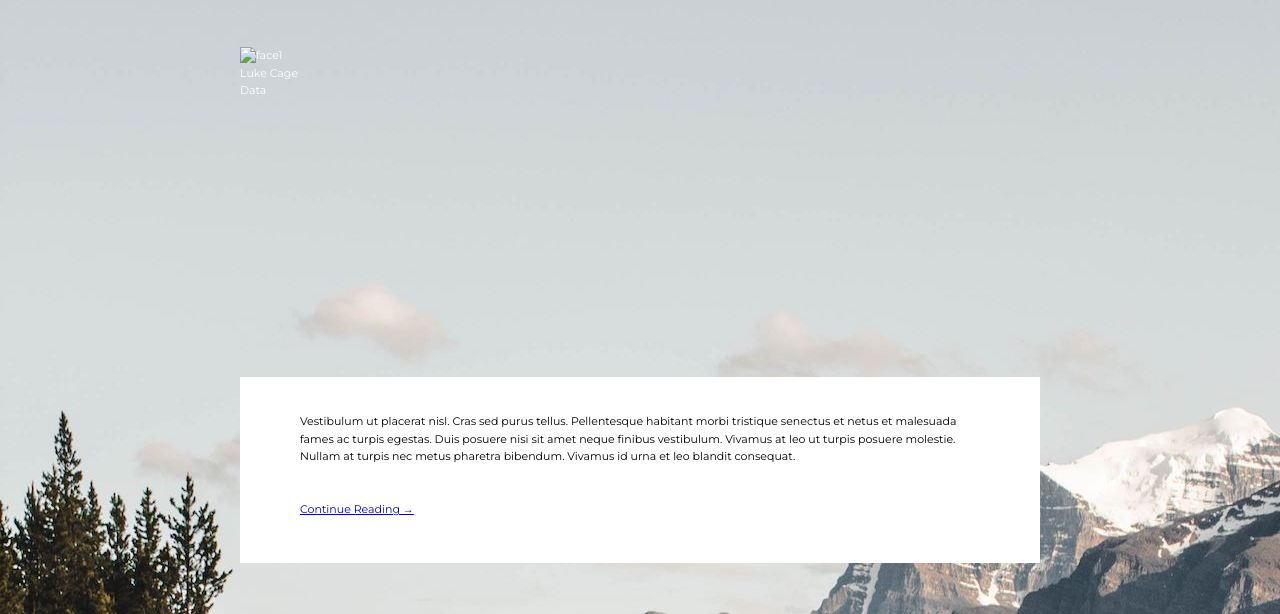
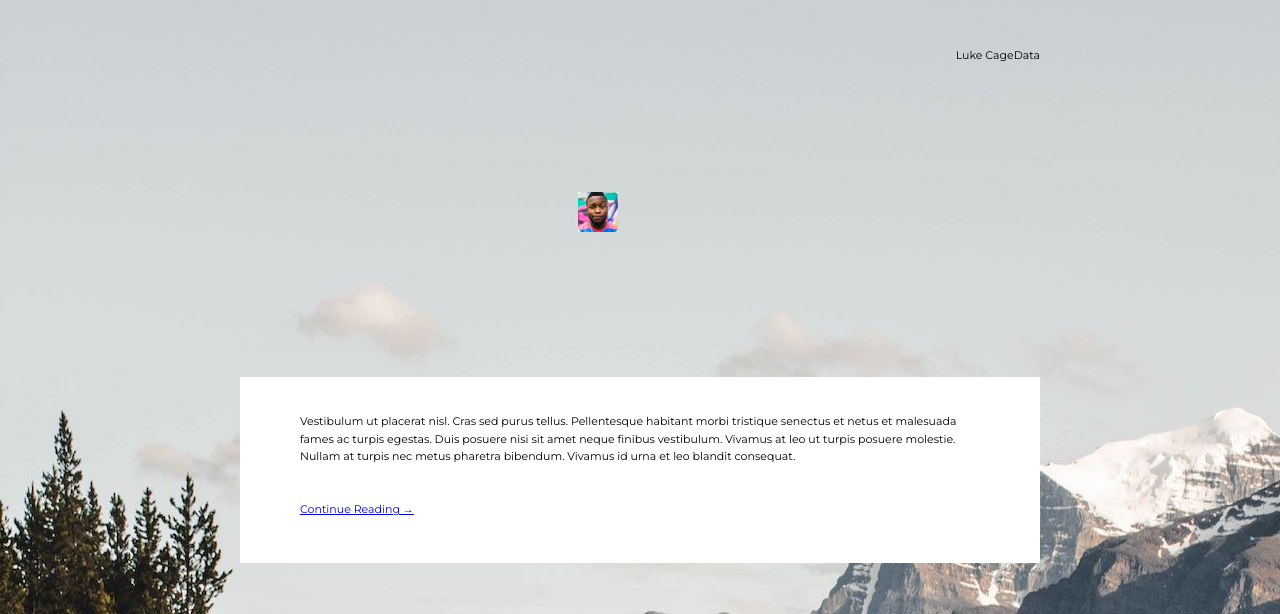
Before and after one commit to SavinDenis/Blog, a plain HTML site: page index.html in a window 1280 px wide. Shown: the part 186-800 px from the top of the page. Drawn offline with Linux system fonts and the light colour scheme.

Commit message:
картинки

```diff
--- a/style/style.css
+++ b/style/style.css
@@ -104,6 +104,7 @@ img {
 }
 
 .list_1 {
+    display: flex;
     margin: 0;
     padding: 0;
     width: 800px;
@@ -111,6 +112,12 @@ img {
     background-image: url(../img/IMAGE.jpg);
 }
 
+.list_1 p {
+    color: #000;
+}
+.list_1in {
+        float: left;
+}
 .list_2 {
     margin: 0;
     padding: 0;
```
Also changed, not shown: img/Face1.jpg (added), img/Face2.jpg (added), 2 other files.
